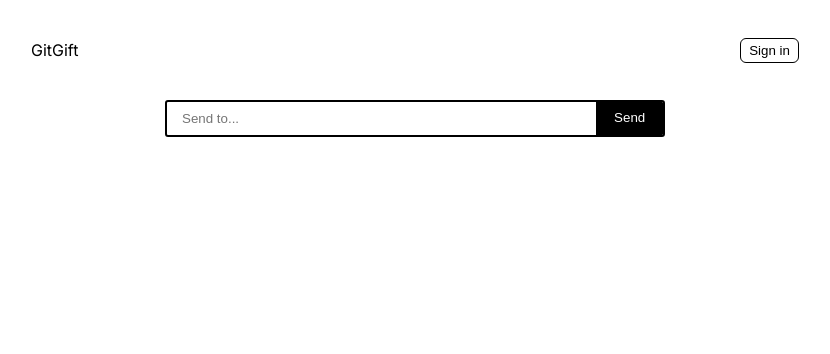
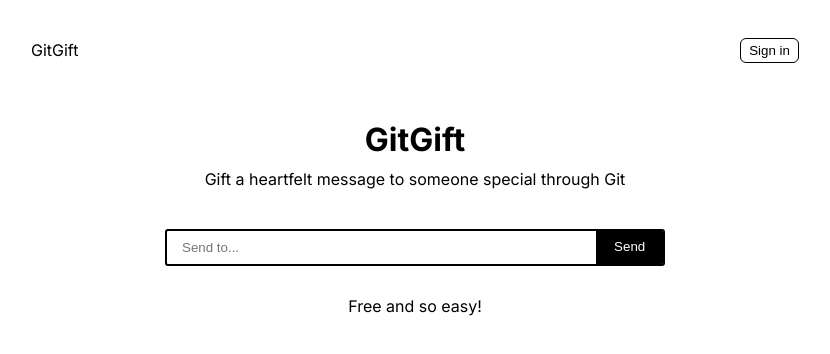
Before and after one commit to horiyu/GitGift, a Next.js app: page / in a window 1280 px wide. Shown: the top 354 px of the page, without its empty margins (225-1055 px from the left). Built offline with nearby package versions, Linux system fonts and the light colour scheme.

Commit message:
add: title

```diff
--- a/src/app/page.module.css
+++ b/src/app/page.module.css
@@ -4,7 +4,17 @@
   align-items: center;
 }
 
-.searchBox {
+.title {
+  text-align: center;
+  margin-top: 20px;
+  margin-bottom: 30px;
+}
+
+.title p {
+  margin: 10px;
+}
+
+.sendBox {
   display: flex;
   border: 2px solid #000;
   border-radius: 3px;
@@ -15,7 +25,7 @@
   position: relative;
 }
 
-.searchBox input[type="text"] {
+.sendBox input[type="text"] {
   flex: 1;
   border: none;
   border-radius: 3px 0 0 3px;
@@ -24,7 +34,7 @@
   outline: none;
 }
 
-.searchBox input[type="submit"] {
+.sendBox input[type="submit"] {
   border: none;
   background-color: #000;
   color: white;
@@ -38,3 +48,7 @@
   top: -5px;
   outline: none;
 }
+
+.sendBoxMsg {
+  margin: 30px;
+}
--- a/src/app/page.tsx
+++ b/src/app/page.tsx
@@ -7,10 +7,17 @@ const BASE_PATH = basePath ? basePath : ""
 export default function Home() {
   return (
     <main className={styles.main}>
-      <form className={styles.searchBox}>
+      <div className={styles.title}>
+        <h1>GitGift</h1>
+        <p>Gift a heartfelt message to someone special through Git</p>
+      </div>
+      <form className={styles.sendBox}>
         <input type="text" placeholder="Send to..." />
         <input type="submit" value="Send" />
       </form>
+      <div className={styles.sendBoxMsg}>
+        <p>Free and so easy!</p>
+      </div>
     </main>
   )
 }
```
